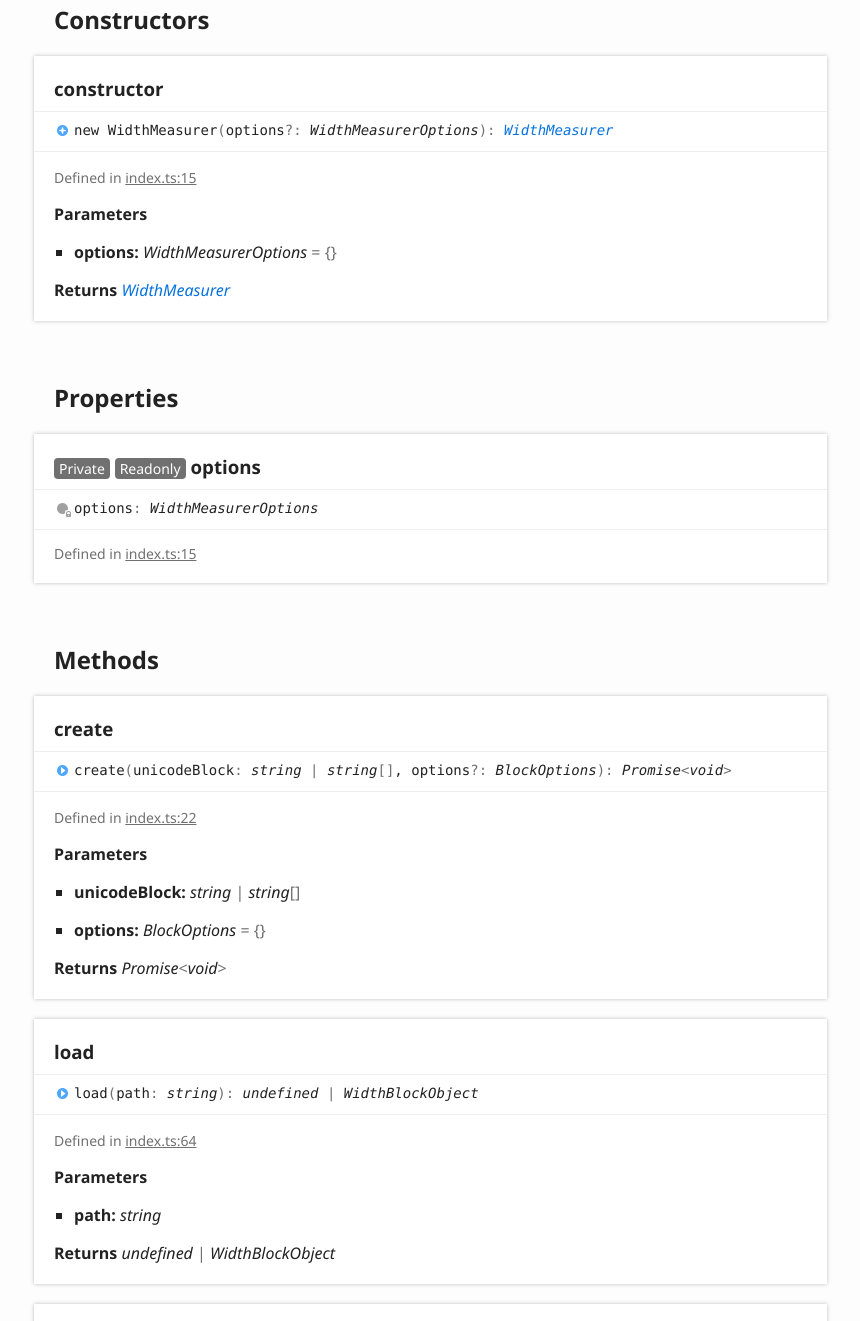
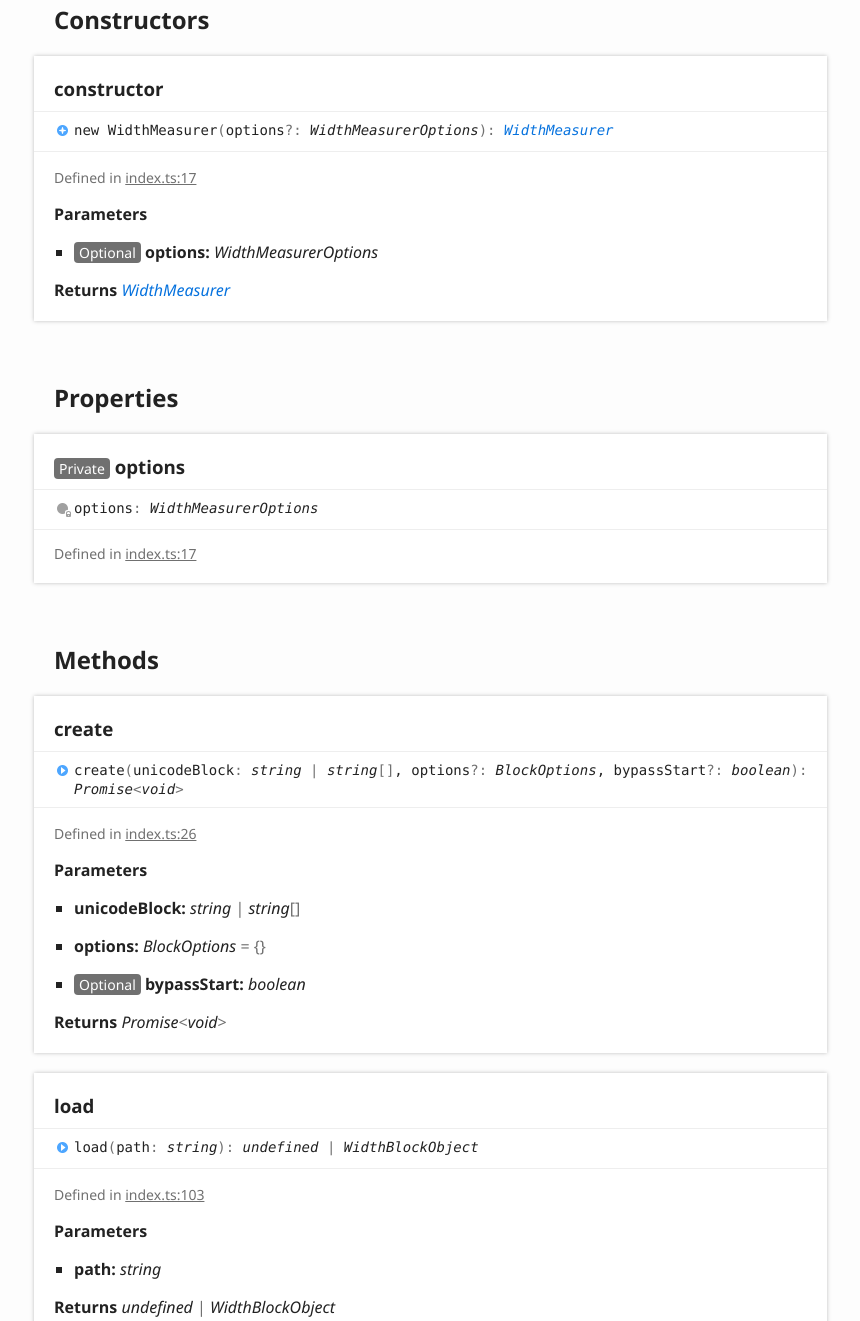
Before and after one commit to DeprecatedLuxas/width-measurer, a plain HTML site: page classes/WidthMeasurer.html in a window 1280 px wide. Shown: the part 784-2105 px from the top of the page, without its empty margins (6-866 px from the left). Drawn offline with Linux system fonts and the light colour scheme.

Commit message:
Deploying to gh-pages from @ DeprecatedLuxas/width-measurer@077daf52d605b97469b78e388b6801ae65d74b1d 🚀

```diff
--- a/classes/WidthMeasurer.html
+++ b/classes/WidthMeasurer.html
@@ -112,13 +112,13 @@
 						<li class="tsd-description">
 							<aside class="tsd-sources">
 								<ul>
-									<li>Defined in <a href="https://github.com/DeprecatedLuxas/width-measurer/blob/135f21b/src/index.ts#L15">index.ts:15</a></li>
+									<li>Defined in <a href="https://github.com/DeprecatedLuxas/width-measurer/blob/077daf5/src/index.ts#L17">index.ts:17</a></li>
 								</ul>
 							</aside>
 							<h4 class="tsd-parameters-title">Parameters</h4>
 							<ul class="tsd-parameters">
 								<li>
-									<h5>options: <span class="tsd-signature-type">WidthMeasurerOptions</span><span class="tsd-signature-symbol"> = {}</span></h5>
+									<h5><span class="tsd-flag ts-flagOptional">Optional</span> options: <span class="tsd-signature-type">WidthMeasurerOptions</span></h5>
 								</li>
 							</ul>
 							<h4 class="tsd-returns-title">Returns <a href="WidthMeasurer.html" class="tsd-signature-type" data-tsd-kind="Class">WidthMeasurer</a></h4>
@@ -130,11 +130,11 @@
 				<h2>Properties</h2>
 				<section class="tsd-panel tsd-member tsd-kind-property tsd-parent-kind-class tsd-is-private">
 					<a name="options" class="tsd-anchor"></a>
-					<h3><span class="tsd-flag ts-flagPrivate">Private</span> <span class="tsd-flag ts-flagReadonly">Readonly</span> options</h3>
+					<h3><span class="tsd-flag ts-flagPrivate">Private</span> options</h3>
 					<div class="tsd-signature tsd-kind-icon">options<span class="tsd-signature-symbol">:</span> <span class="tsd-signature-type">WidthMeasurerOptions</span></div>
 					<aside class="tsd-sources">
 						<ul>
-							<li>Defined in <a href="https://github.com/DeprecatedLuxas/width-measurer/blob/135f21b/src/index.ts#L15">index.ts:15</a></li>
+							<li>Defined in <a href="https://github.com/DeprecatedLuxas/width-measurer/blob/077daf5/src/index.ts#L17">index.ts:17</a></li>
 						</ul>
 					</aside>
 				</section>
@@ -145,13 +145,13 @@
 					<a name="create" class="tsd-anchor"></a>
 					<h3>create</h3>
 					<ul class="tsd-signatures tsd-kind-method tsd-parent-kind-class">
-						<li class="tsd-signature tsd-kind-icon">create<span class="tsd-signature-symbol">(</span>unicodeBlock<span class="tsd-signature-symbol">: </span><span class="tsd-signature-type">string</span><span class="tsd-signature-symbol"> | </span><span class="tsd-signature-type">string</span><span class="tsd-signature-symbol">[]</span>, options<span class="tsd-signature-symbol">?: </span><span class="tsd-signature-type">BlockOptions</span><span class="tsd-signature-symbol">)</span><span class="tsd-signature-symbol">: </span><span class="tsd-signature-type">Promise</span><span class="tsd-signature-symbol">&lt;</span><span class="tsd-signature-type">void</span><span class="tsd-signature-symbol">&gt;</span></li>
+						<li class="tsd-signature tsd-kind-icon">create<span class="tsd-signature-symbol">(</span>unicodeBlock<span class="tsd-signature-symbol">: </span><span class="tsd-signature-type">string</span><span class="tsd-signature-symbol"> | </span><span class="tsd-signature-type">string</span><span class="tsd-signature-symbol">[]</span>, options<span class="tsd-signature-symbol">?: </span><span class="tsd-signature-type">BlockOptions</span>, bypassStart<span class="tsd-signature-symbol">?: </span><span class="tsd-signature-type">boolean</span><span class="tsd-signature-symbol">)</span><span class="tsd-signature-symbol">: </span><span class="tsd-signature-type">Promise</span><span class="tsd-signature-symbol">&lt;</span><span class="tsd-signature-type">void</span><span class="tsd-signature-symbol">&gt;</span></li>
 					</ul>
 					<ul class="tsd-descriptions">
 						<li class="tsd-description">
 							<aside class="tsd-sources">
 								<ul>
-									<li>Defined in <a href="https://github.com/DeprecatedLuxas/width-measurer/blob/135f21b/src/index.ts#L22">index.ts:22</a></li>
+									<li>Defined in <a href="https://github.com/DeprecatedLuxas/width-measurer/blob/077daf5/src/index.ts#L26">index.ts:26</a></li>
 								</ul>
 							</aside>
 							<h4 class="tsd-parameters-title">Parameters</h4>
@@ -161,6 +161,9 @@
 								</li>
 								<li>
 									<h5>options: <span class="tsd-signature-type">BlockOptions</span><span class="tsd-signature-symbol"> = {}</span></h5>
+								</li>
+								<li>
+									<h5><span class="tsd-flag ts-flagOptional">Optional</span> bypassStart: <span class="tsd-signature-type">boolean</span></h5>
 								</li>
 							</ul>
 							<h4 class="tsd-returns-title">Returns <span class="tsd-signature-type">Promise</span><span class="tsd-signature-symbol">&lt;</span><span class="tsd-signature-type">void</span><span class="tsd-signature-symbol">&gt;</span></h4>
@@ -177,7 +180,7 @@
 						<li class="tsd-description">
 							<aside class="tsd-sources">
 								<ul>
-									<li>Defined in <a href="https://github.com/DeprecatedLuxas/width-measurer/blob/135f21b/src/index.ts#L64">index.ts:64</a></li>
+									<li>Defined in <a href="https://github.com/DeprecatedLuxas/width-measurer/blob/077daf5/src/index.ts#L103">index.ts:103</a></li>
 								</ul>
 							</aside>
 							<h4 class="tsd-parameters-title">Parameters</h4>
@@ -200,7 +203,7 @@
 						<li class="tsd-description">
 							<aside class="tsd-sources">
 								<ul>
-									<li>Defined in <a href="https://github.com/DeprecatedLuxas/width-measurer/blob/135f21b/src/index.ts#L68">index.ts:68</a></li>
+									<li>Defined in <a href="https://github.com/DeprecatedLuxas/width-measurer/blob/077daf5/src/index.ts#L107">index.ts:107</a></li>
 								</ul>
 							</aside>
 							<h4 class="tsd-parameters-title">Parameters</h4>
```
